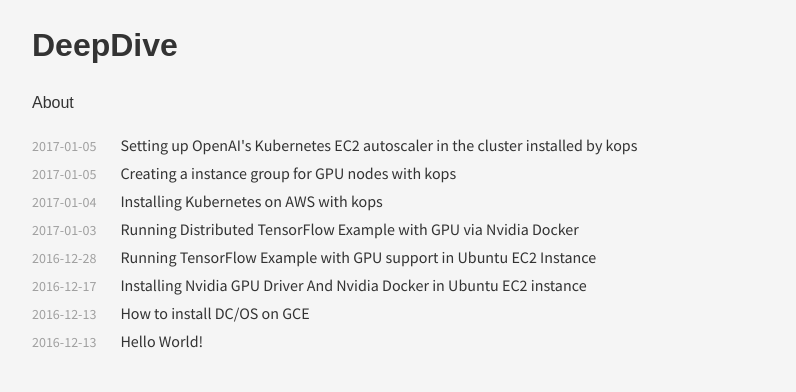
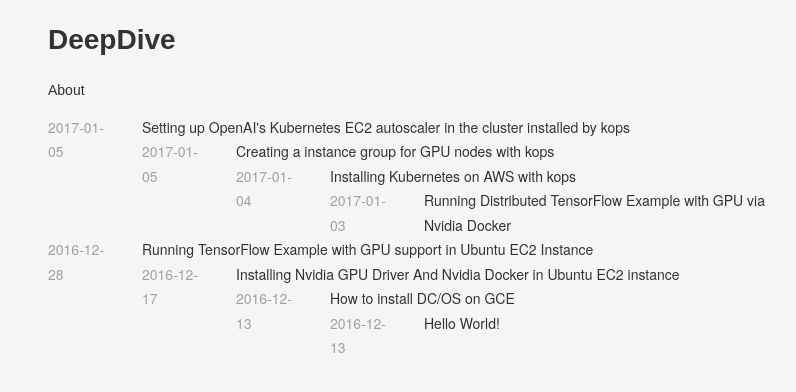
Before and after one commit to songyunlu/songyunlu.github.io, a Jekyll site: the page built from index.html, in a window 1280 px wide. Shown: the top 392 px of the page, without its empty margins (224-1020 px from the left). Built offline with Jekyll 4.4.1, drawn with Linux system fonts in a browser that asks for light colours.

Commit message:
Changed font family.

```diff
--- a/_sass/_layout.scss
+++ b/_sass/_layout.scss
@@ -1,6 +1,6 @@
 @charset "utf-8";
 main {
-    max-width: 48rem;
+    max-width: 46rem;
     margin: 0 auto 3rem;
     padding: 0 2rem;
 }
@@ -38,6 +38,8 @@
             color: $meta-color;
             margin-right: 1.5rem;
             font-size: $small-font-size;
+            float: left;
+            width: 70px;
         }
         a {
             color: $text-color;
--- a/css/main.scss
+++ b/css/main.scss
@@ -4,8 +4,8 @@
 
 @charset "utf-8";
 
-$base-font-family: Source Sans Pro, sans-serif;
-$base-font-size:   16px;
+$base-font-family: proxima-nova, proxima-nova-1, proxima-nova-2, HelveticaNeue, 'Helvetica Neue', Helvetica, Arial, sans-serif;
+$base-font-size:   14px;
 $small-font-size:  0.875rem;
 $base-line-height: 1.5;
 
```
